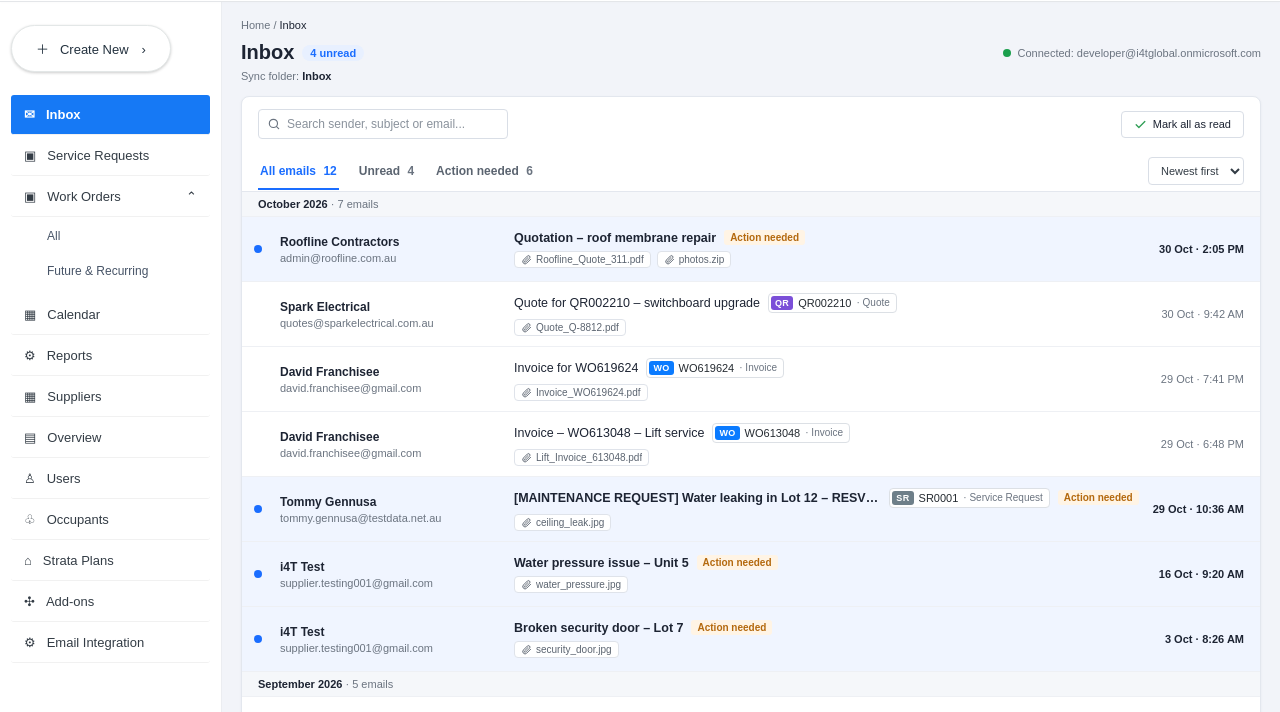
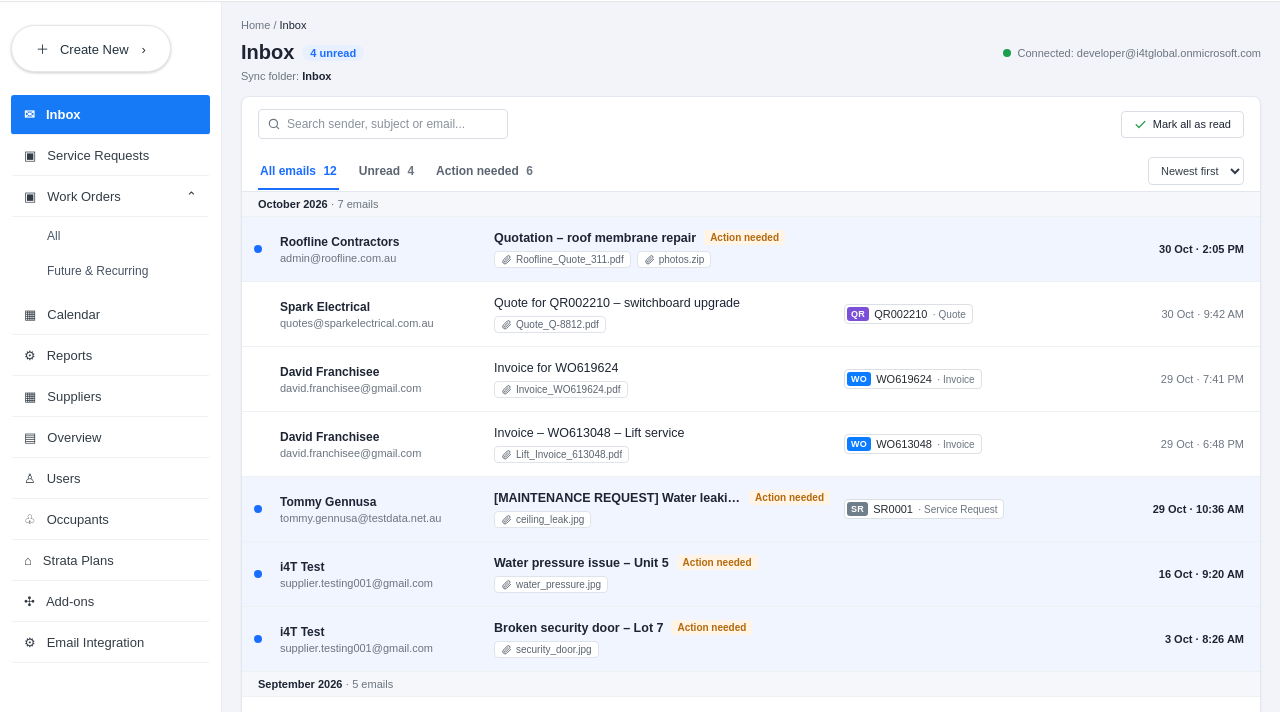
Before and after one commit to lakshika-debug/Inbox_automation, a plain HTML site: page index.html in a window 1280 px wide. Shown: the part 63-775 px from the top of the page. Drawn offline with Linux system fonts and the light colour scheme.

Commit message:
feat(inbox): linked records in their own list column (max 2 chips + n)

```diff
--- a/index.html
+++ b/index.html
@@ -102,14 +102,17 @@ body{background:#f2f4f9;color:#333c45;font-family:Arial,Helvetica,sans-serif;fon
 .ib-tab.ib-on,.ib-tab.ib-on span{color:#1a6dff}.ib-tab.ib-on{border-bottom-color:#1a6dff}
 .ib-filters{display:flex;gap:8px;padding:6px 0;flex-wrap:wrap}.ib-filters select{height:28px;border:1px solid #d9dee6;border-radius:4px;background:#fff;font-size:11px;padding:0 8px;color:#333c45}
 .ib-group{background:#f5f7fa;padding:6px 16px;font-size:11px;color:#1d2433;border-bottom:1px solid #eef0f4}.ib-group b{font-weight:600}.ib-group span{color:#6b7480}
-.ib-row{display:grid;grid-template-columns:16px 220px minmax(0,1fr) auto;align-items:center;column-gap:14px;min-height:65px;padding:10px 16px 10px 8px;border-bottom:1px solid #eef0f4;background:#fff;cursor:pointer}
+.ib-row{display:grid;grid-template-columns:16px 220px minmax(0,1fr) 360px 96px;align-items:center;column-gap:14px;min-height:65px;padding:10px 16px 10px 8px;border-bottom:1px solid #eef0f4;background:#fff;cursor:pointer}
 .ib-row:hover{background:#f7f9fc}.ib-row.ib-unread{background:#f0f5ff}.ib-row.ib-unread:hover{background:#e8f0ff}
 .ib-row.ib-current,.ib-row.ib-current:hover{background:#e3edff;box-shadow:inset 3px 0 0 #1a6dff}.ib-row:focus-visible{outline:2px solid #1a6dff;outline-offset:-2px}
 .ib-gut{display:flex;justify-content:center;align-items:center}.ib-udot{display:inline-block;width:8px;height:8px;border-radius:50%;background:#1a6dff}
 .ib-sender{display:flex;flex-direction:column;gap:3px;min-width:0;font-size:11px}.ib-from{font-weight:600;color:#1d2433;font-size:12px;overflow:hidden;text-overflow:ellipsis;white-space:nowrap}.ib-addr{color:#6b7480;overflow:hidden;text-overflow:ellipsis;white-space:nowrap}.ib-main{min-width:0}
 .ib-l2{display:flex;align-items:center;gap:8px;min-width:0}.ib-subj{font-size:12.5px;color:#1d2433;overflow:hidden;text-overflow:ellipsis;white-space:nowrap;min-width:0}.ib-unread .ib-subj{font-weight:700}
 .ib-st{flex:none;font-size:10px;font-weight:600;border-radius:3px;padding:2px 6px;white-space:nowrap}.ib-st-need{background:#fff4e5;color:#b4690e}
-.ib-chips{display:inline-flex;align-items:center;gap:4px;flex:none}
+.ib-links{display:flex;flex-wrap:wrap;align-items:center;gap:4px;min-width:0}
+@media(max-width:1280px){.ib-row{grid-template-columns:16px 200px minmax(0,1fr) 290px 96px}}
+@media(max-width:1150px){.ib-row{grid-template-columns:16px 160px minmax(0,1fr) 200px 96px}}
+@media(max-width:800px){.ib-row{grid-template-columns:16px 120px minmax(0,1fr) 170px 96px}}
 .ib-more{border:1px solid #dce0e5;background:#fff;border-radius:4px;font-size:10px;font-weight:700;color:#0b7bff;padding:2px 5px;cursor:pointer}
 @media(max-width:700px){.ib-l2{flex-wrap:wrap}}
 .ib-l3{display:flex;flex-wrap:wrap;gap:6px;margin-top:6px}.ib-att{display:inline-flex;align-items:center;gap:4px;max-width:150px;border:1px solid #dfe3ea;border-radius:4px;padding:2px 6px;font-size:10px;color:#5b6470;background:#fff}
@@ -120,7 +123,7 @@ body{background:#f2f4f9;color:#333c45;font-family:Arial,Helvetica,sans-serif;fon
 .ib-pager{display:inline-flex;border:1px solid #dee2e6;border-radius:4px;overflow:hidden;background:#fff}.ib-pager button{border:0;border-left:1px solid #dee2e6;background:#fff;color:#1a6dff;font-size:12px;line-height:1;padding:7px 11px;min-width:32px}.ib-pager button:first-child{border-left:0}
 .ib-pager button:hover:not(:disabled):not(.ib-pg-on){background:#f0f5ff}.ib-pager button.ib-pg-on{background:#1a6dff;color:#fff;cursor:default}.ib-pager button:disabled{opacity:1;color:#8a929c;cursor:default}.ib-pager button:focus-visible{outline:2px solid #1a6dff;outline-offset:-3px}.ib-pager button.ib-pg-on:focus-visible{outline-color:#fff}
 .ib-size{display:inline-flex;align-items:center;gap:6px}.ib-size select{height:28px;border:1px solid #dee2e6;border-radius:4px;background:#fff;font-size:11px;padding:0 6px;color:#333c45}
-@media(max-width:700px){.ib-row{grid-template-columns:16px minmax(0,1fr) auto;column-gap:8px}.ib-gut,.ib-sender{grid-row:1}.ib-date{grid-column:3;grid-row:1;align-self:start}.ib-main{grid-column:2/4;grid-row:2;margin-top:6px}.ib-foot{display:flex;flex-direction:column;align-items:center}.ib-search{width:100%}.ib-tabsrow{padding:0 10px}.ib-top,.ib-foot{padding-left:10px;padding-right:10px}.ib-conn{margin-left:0;width:100%}}
+@media(max-width:700px){.ib-row{grid-template-columns:16px minmax(0,1fr) auto;column-gap:8px}.ib-gut,.ib-sender{grid-row:1}.ib-date{grid-column:3;grid-row:1;align-self:start}.ib-main{grid-column:2/4;grid-row:2;margin-top:6px}.ib-links{grid-column:2/4;grid-row:3;margin-top:6px}.ib-links:empty{display:none}.ib-foot{display:flex;flex-direction:column;align-items:center}.ib-search{width:100%}.ib-tabsrow{padding:0 10px}.ib-top,.ib-foot{padding-left:10px;padding-right:10px}.ib-conn{margin-left:0;width:100%}}
 /* Profile & Account Settings view (UI-only prototype) */
 .ps-hide{display:none!important}
 .nav.active[role="button"]:hover{background:#1679f5;color:white}
@@ -301,9 +304,9 @@ function linkBadge(l){return `<span class="badge ${l.status==='Converted'||l.sta
 const ACTIONS={'link-wo':'Link to Work Order','link-qr':'Link to Quote Request','create-qr':'Create Quote Request','create-wo':'Create Work Order','create-sr':'Create Service Request'};
 const SHORT={'create-qr':'Create QR','create-wo':'Create WO','create-sr':'Create Service Request','link-wo':'Link to WO','link-qr':'Link to QR'};
 function chip(l){return `<a href="#" class="rec" title="Open ${escapeHtml(l.id)}" onclick="event.preventDefault();event.stopPropagation();openRecord('${escapeHtml(l.id)}')"><span class="rt rt-${l.type}">${l.type}</span>${escapeHtml(l.id)}<span class="rrole">· ${escapeHtml(l.from?'from '+l.from:l.role)}</span></a>`;}
-// CR02 (PRD v3 s.6.1): first linked record as a chip, then +n (opens the panel at Linked records)
-function ibChips(e){const v=visibleLinks(e);if(!v.length)return '';
- return `<span class="ib-chips">${chip(v[0])}${v.length>1?`<button type="button" class="ib-more" title="Show all linked records" onclick="event.stopPropagation();openPanel(${e.id},'links')">+${v.length-1}</button>`:''}</span>`;}
+// CR03: up to 2 linked records (newest first) as chips, then +n (opens the panel at Linked records)
+function ibChips(e){const v=visibleLinks(e);
+ return v.slice(0,2).map(chip).join('')+(v.length>2?`<button type="button" class="ib-more" title="Show all linked records" onclick="event.stopPropagation();openPanel(${e.id},'links')">+${v.length-2}</button>`:'');}
 function actionCell(e){
  const rec=isFlagged(e)?e.recommended:null;
  const drop=rec
@@ -487,9 +490,9 @@ function renderRows(){
  const rowHtml=e=>{const cur=selected===e.id,att=e.attachments||[];
   return `<div class="ib-row${e.unread?' ib-unread':''}${cur?' ib-current':''}" role="button" tabindex="0" data-id="${e.id}"${cur?' aria-current="true"':''} aria-label="${escapeHtml((e.unread?'Unread email from ':'Email from ')+e.sender+': '+e.subject+'. '+(isFlagged(e)?'Action needed. ':'')+(visibleLinks(e).length?'Linked to '+visibleLinks(e).map(l=>l.id).join(', ')+'. ':'')+ibWhen(e))}" onclick="openPanel(${e.id})" onkeydown="if(event.target===this)psKey(event,()=>openPanel(${e.id}))">`
   +`<span class="ib-gut">${e.unread?'<i class="ib-udot"></i>':''}</span><div class="ib-sender"><span class="ib-from" title="${escapeHtml(e.sender)}">${escapeHtml(e.sender)}</span><span class="ib-addr" title="${escapeHtml(e.address)}">${escapeHtml(e.address)}</span></div><div class="ib-main">`
-  +`<div class="ib-l2"><span class="ib-subj">${escapeHtml(e.subject)}</span>${ibChips(e)}${ibFlag(e)}</div>`
+  +`<div class="ib-l2"><span class="ib-subj">${escapeHtml(e.subject)}</span>${ibFlag(e)}</div>`
   +(att.length?`<div class="ib-l3">${att.map(a=>`<span class="ib-att" title="${escapeHtml(a)}">${IB_CLIP}<span>${escapeHtml(a)}</span></span>`).join('')}</div>`:'')
-  +`</div><span class="ib-date">${escapeHtml(ibWhen(e))}</span></div>`;};
+  +`</div><div class="ib-links">${ibChips(e)}</div><span class="ib-date">${escapeHtml(ibWhen(e))}</span></div>`;};
  document.querySelector('#rows').innerHTML=groups.map(g=>`<div class="ib-group"><b>${escapeHtml(g.m)}</b> <span>· ${monthN[g.m]} email${monthN[g.m]===1?'':'s'}</span></div>`+g.list.map(rowHtml).join('')).join('')||'<div class="ib-empty">No emails match these filters.</div>';
 }
 function ibSetTab(t){ibTab=t;ibKeep=null;ibPage=1;renderRows();}
```
